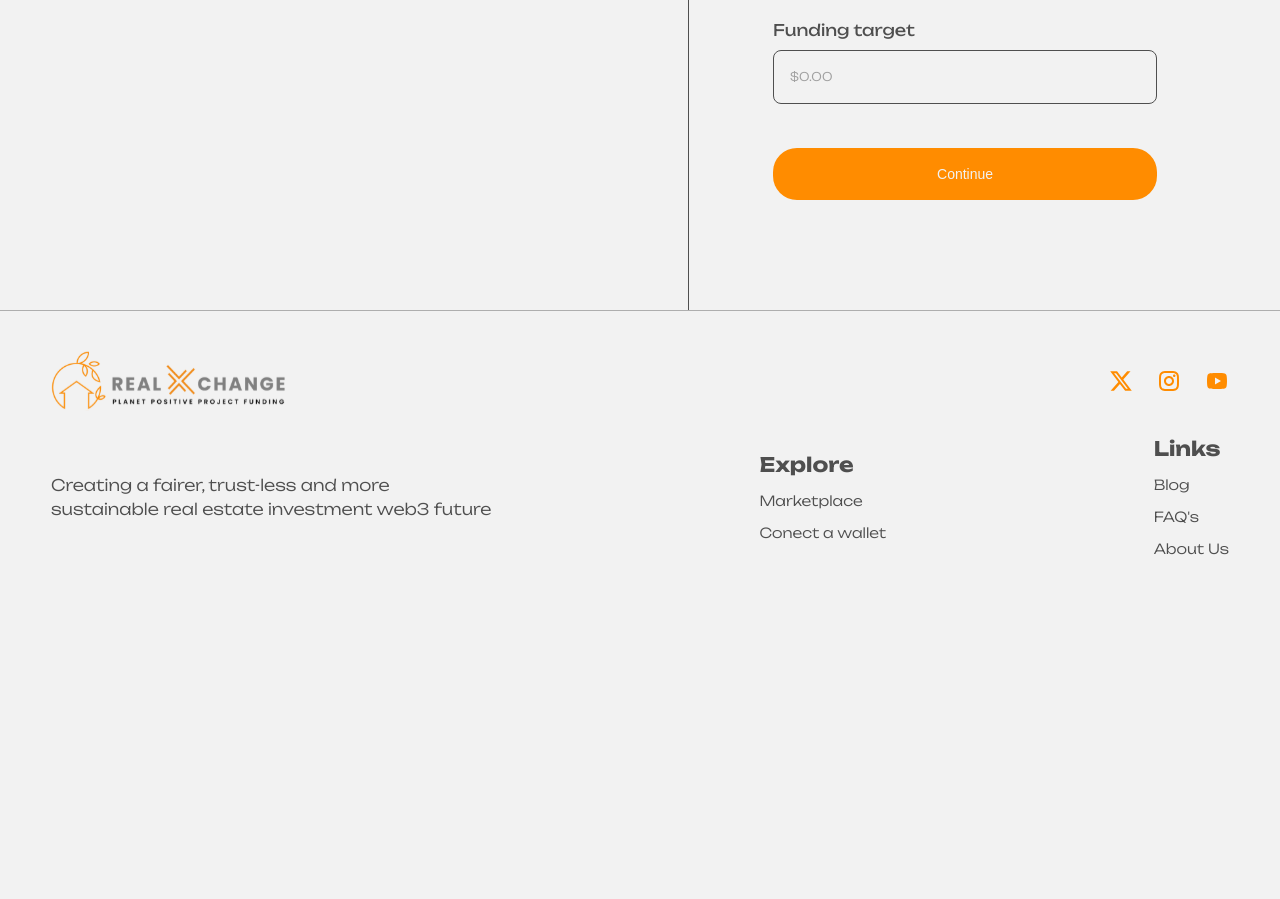
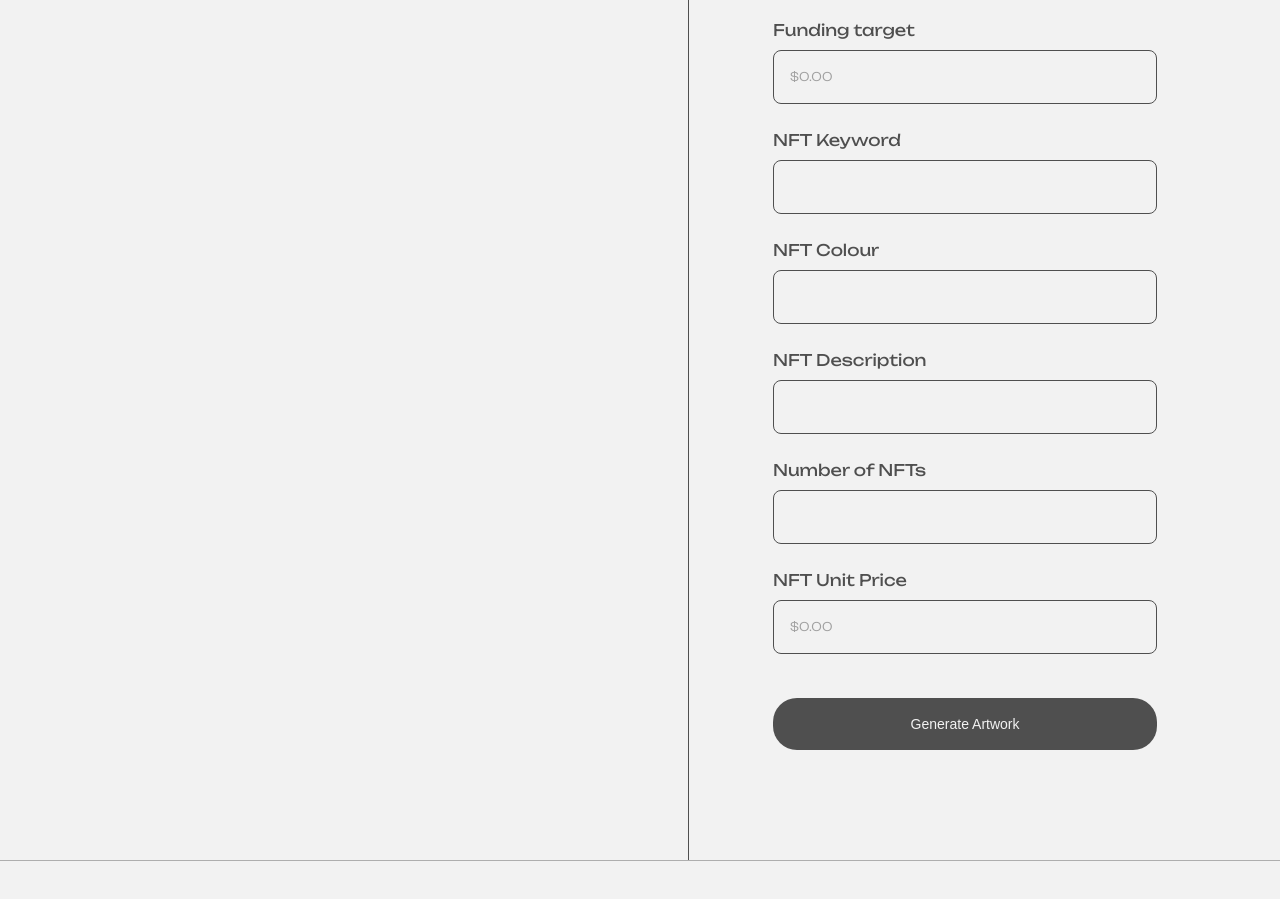
Before and after one commit to XcavateBlockchain/RealXchange.Website, a Next.js app: page /create in a window 1280 px wide. Shown: the part 760-1659 px from the top of the page. Before the commit the page ends 1360 px from the top, so only its background shows below. Built offline with nearby package versions, Linux system fonts and the light colour scheme; no server answers; a web font is replaced by a local one.

Commit message:
add basic wallet functionality + open ai calls

```diff
--- a/package.json
+++ b/package.json
@@ -17,11 +17,15 @@
     "@hookform/error-message": "^2.0.1",
     "@hookform/resolvers": "^3.3.2",
     "@kiltprotocol/sdk-js": "^0.34.0",
+    "@polkadot/api": "^10.11.1",
+    "@polkadot/extension-dapp": "^0.46.6",
+    "@polkadot/extension-inject": "^0.46.6",
     "axios": "^1.6.2",
     "class-variance-authority": "^0.7.0",
     "clsx": "^2.0.0",
     "cva": "^0.0.0",
     "next": "14.0.3",
+    "openai": "^4.23.0",
     "react": "^18",
     "react-dom": "^18",
     "react-hook-form": "^7.48.2",
--- a/src/components/layouts/connected-wallet-button.tsx
+++ b/src/components/layouts/connected-wallet-button.tsx
@@ -5,9 +5,10 @@ import { siteConfig } from '@/config/site';
 
 type DropdownProps = {
   onClick: () => void;
+  address: string;
 };
 
-export default function ConnectedWalletButton({ onClick }: DropdownProps) {
+export default function ConnectedWalletButton({ onClick, address }: DropdownProps) {
   return (
     <Menu as="header" className="relative inline-block">
       <Menu.Button
@@ -15,7 +16,7 @@ export default function ConnectedWalletButton({ onClick }: DropdownProps) {
           'flex items-center gap-2 rounded-3xl border border-black p-2 text-[0.875rem]/[1.25rem] font-medium text-primary'
         }
       >
-        {'0xC501...8d9b'}
+        {address}
         <SVGIcon />
       </Menu.Button>
       <Transition
--- a/src/components/layouts/nav-header.tsx
+++ b/src/components/layouts/nav-header.tsx
@@ -6,9 +6,40 @@ import Link from 'next/link';
 import MainNav from './main-nav';
 import { useState } from 'react';
 import ConnectedWalletButton from './connected-wallet-button';
+import dynamic from 'next/dynamic';
+
+import { InjectedAccountWithMeta } from '@polkadot/extension-inject/types';
+// const web3Accounts = dynamic(() => import('@polkadot/extension-dapp'), {
+//   ssr: false
+// });
+// const web3Enable = dynamic(() => import('@polkadot/extension-dapp'), {
+//   ssr: false
+// });
 
 export default function NavHeader() {
   const [isConnected, setIsConnected] = useState<boolean>(false);
+
+  const [account, setAccount] = useState<InjectedAccountWithMeta[]>([]);
+  const [selectedAccount, setSelectedAccount] = useState<InjectedAccountWithMeta>();
+
+  async function connectWallet() {
+    const { web3Enable, web3Accounts } = await import('@polkadot/extension-dapp');
+
+    const extensions = web3Enable('RealXchange');
+
+    if (!extensions) {
+      throw Error('No Extension Found');
+    }
+
+    const allAccounts = await web3Accounts();
+
+    console.log(allAccounts);
+
+    if (allAccounts.length === 1) {
+      setIsConnected(true);
+      setSelectedAccount(allAccounts[0]);
+    }
+  }
 
   function onConnect() {
     setIsConnected(true);
@@ -27,11 +58,11 @@ export default function NavHeader() {
         <MainNav />
 
         {isConnected ? (
-          <ConnectedWalletButton onClick={logOut} />
+          <ConnectedWalletButton onClick={logOut} address={selectedAccount?.address!} />
         ) : (
           <button
             className="flex items-center gap-2.5 rounded-3xl bg-primary px-4 py-2 text-[0.875rem]/[1.25rem] text-primary-light duration-700 hover:bg-primary/90"
-            onClick={onConnect}
+            onClick={connectWallet}
           >
             Connect wallet
           </button>
--- /dev/null
+++ b/src/lib/image_generation.ts
@@ -0,0 +1,31 @@
+import OpenAI from 'openai';
+
+export default async function generateImages({
+  keyword,
+  colour,
+  phrase,
+  numberOfImages
+}: {
+  keyword: string;
+  colour: string;
+  phrase: string;
+  numberOfImages: number;
+}) {
+  const openai = new OpenAI({
+    apiKey: process.env.NEXT_PUBLIC_OPENAI_API_KEY,
+    dangerouslyAllowBrowser: true
+  });
+  try {
+    const apiCalls = Array.from({ length: numberOfImages }, () => {
+      return openai.images.generate({
+        prompt: `Generate a prompt based on the following phrase: "${phrase}". Use the following keyword an anchor: ${keyword}. The image should have a main colour of: ${colour}.`,
+        n: 1,
+        model: 'dall-e-3'
+      });
+    });
+    const results = await Promise.allSettled(apiCalls);
+    return results;
+  } catch (e) {
+    console.log(e);
+  }
+}
--- a/src/sections/create/create-project-form.tsx
+++ b/src/sections/create/create-project-form.tsx
@@ -5,14 +5,22 @@ import Form, { useZodForm } from '@/components/ui/form';
 import Input from '@/components/ui/input';
 import SelectInput from '@/components/ui/select';
 import Textarea from '@/components/ui/text-area';
-import { object, string } from 'zod';
+import { number, object, string } from 'zod';
+import generateImages from '@/lib/image_generation';
+
+console.log(process.env.NEXT_PUBLIC_OPENAI_API_KEY);
 
 const createProjectSchema = object({
   name: string().min(5),
   category: string(),
   location: string(),
   description: string().min(20),
-  target: string()
+  target: string(),
+  nftKeyword: string(),
+  nftColour: string(),
+  nftDescription: string(),
+  nftUnitPrice: string(),
+  nftCollectionTotalNumber: string()
 });
 
 const categories = [
@@ -38,6 +46,24 @@ export function CreateProjectForm() {
   const form = useZodForm({
     schema: createProjectSchema
   });
+
+  const handleGenerateArtwork = async ({
+    nftKeyword,
+    nftColour,
+    nftDescription
+  }: {
+    nftKeyword: string;
+    nftColour: string;
+    nftDescription: string;
+  }) => {
+    const res = await generateImages({
+      keyword: nftKeyword,
+      colour: nftColour,
+      phrase: nftDescription,
+      numberOfImages: 1
+    });
+    console.log(JSON.stringify(res, null, 2));
+  };
 
   return (
     <Form form={form} onSubmit={form.handleSubmit(data => console.log(data))}>
@@ -76,9 +102,52 @@ export function CreateProjectForm() {
         {...form.register('target', { required: true })}
       />
 
-      <Button type="submit" variant={'primary'} className="my-5 w-full">
+      <Input
+        label="NFT Keyword"
+        htmlFor="nftKeyword"
+        type="text"
+        {...form.register('nftKeyword', { required: true })}
+      />
+
+      <Input
+        label="NFT Colour"
+        htmlFor="nftColour"
+        type="text"
+        {...form.register('nftColour', { required: true })}
+      />
+
+      <Input
+        label="NFT Description"
+        htmlFor="nftDescription"
+        type="text"
+        {...form.register('nftDescription', { required: true })}
+      />
+
+      <Input
+        label="Number of NFTs"
+        htmlFor="nftCollectionTotalNumber"
+        type="text"
+        {...form.register('nftCollectionTotalNumber', { required: true })}
+      />
+
+      <Input
+        label="NFT Unit Price"
+        htmlFor="nftUnitPrice"
+        type="text"
+        placeholder="$0.00"
+        {...form.register('nftUnitPrice', { required: true })}
+      />
+
+      <Button
+        className="my-5 w-full"
+        onClick={() => handleGenerateArtwork(form.getValues())}
+      >
+        Generate Artwork
+      </Button>
+
+      {/* <Button type="submit" variant={'primary'} className="my-5 w-full">
         Continue
-      </Button>
+      </Button> */}
     </Form>
   );
 }
```
Also changed, not shown: test-node.ts (added, +20 -0 lines), 1 other file (tests, documents, lock files or other folders).
